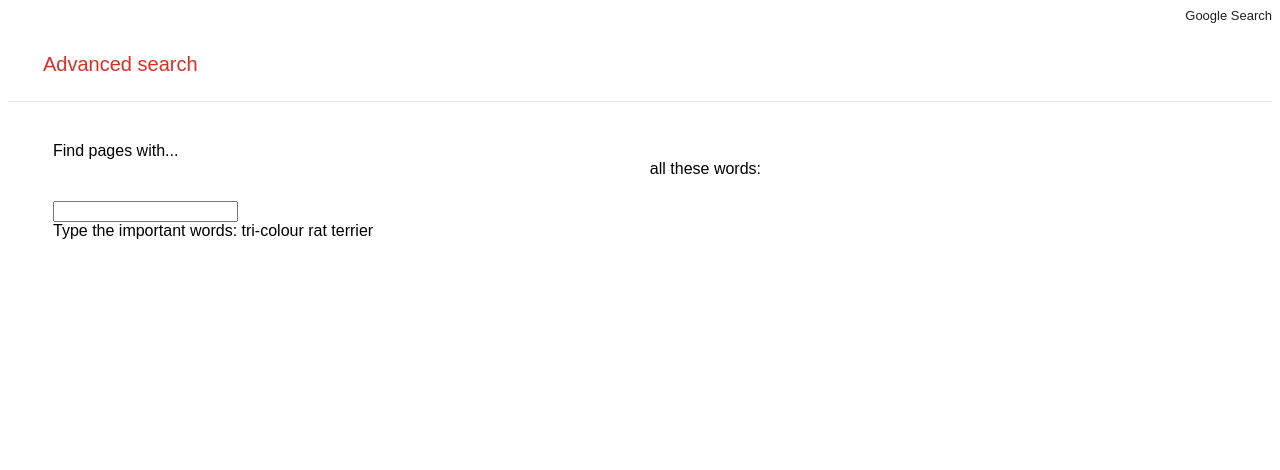
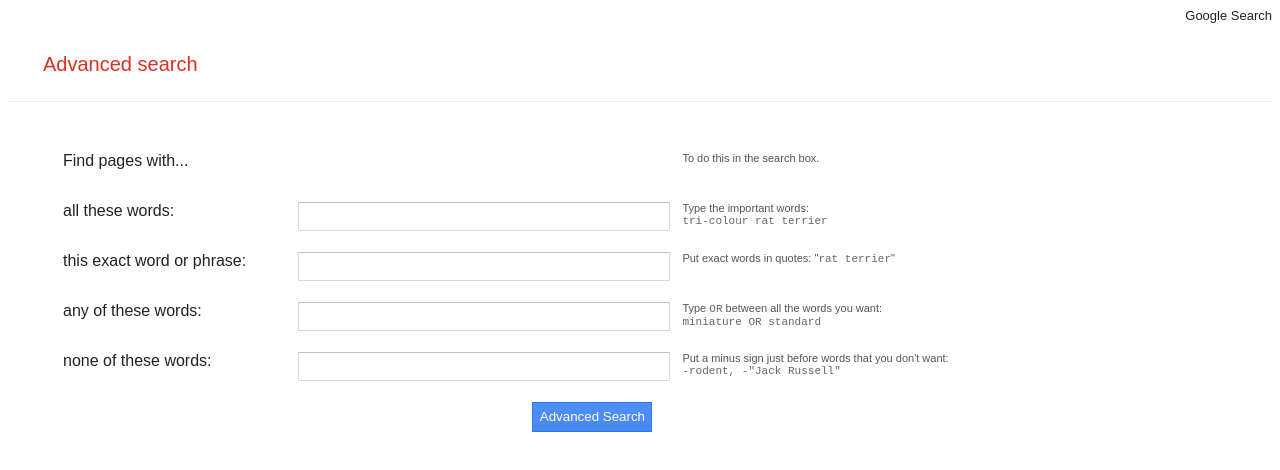
Before and after one commit to udson/CS50W_search, a plain HTML site: page advanced_search.html in a window 1280 px wide. Drawn offline with Linux system fonts and the light colour scheme.

Commit message:
Conclusão da página advanced search.

```diff
--- a/advanced_search.html
+++ b/advanced_search.html
@@ -24,14 +24,83 @@
             }
             .form_item {
                 font-family: arial,sans-serif;
+                width: 90%;
+            }
+            .form_item:after {
+                content: "";
+                display: table;
+                clear: both;
             }
             .fi_left {
                 float: left;
-                /* display: inline-block; */
-                min-width: 167px;
-                min-height: 41px;
+                width: 20%;
+                padding: 10px;
+                height: 30px;
+                display: table-cell;
                 vertical-align: middle;
-                width: 50%;
+                color: #222;
+            }
+            .fi_middle {
+                float: left;
+                width: 33%;
+                padding: 10px;
+                height: 30px;
+                display: table-cell;
+                vertical-align: middle;
+            }
+            .fi_right {
+                float: left;
+                width: 25%;
+                padding: 10px;
+                margin-left: 10px;
+                height: 30px;
+                display: table-cell;
+                color: #555;
+                font-size: 11px;
+                vertical-align: middle;
+            }
+            .text_input {
+                width: 100%;
+                border-radius: 1px;
+                border: 1px solid #d9d9d9;
+                border-top: 1px solid #c0c0c0;
+                font-size: 13px;
+                height: 25px;
+                padding: 1px 8px;
+            }
+            .text_input:focus {
+                box-shadow: inset 0 1px 2px rgb(0 0 0 / 30%);
+                border: 1px solid #4d90fe;
+                outline: none;
+            }
+            .span_text {
+                color: #666;
+                font-family: monospace;
+                font-size: 11px;
+                white-space: pre;
+            }
+            .advanced_button {
+                box-shadow: none;
+                background-color: #4d90fe;
+                background-image: -webkit-linear-gradient(top,#4d90fe,#4787ed);
+                border: 1px solid #3079ed;
+                color: #fff;
+            }
+            .advanced_button:hover {
+                background-color: #357ae8;
+                border: 1px solid #2f5bb7;
+                border-image: initial;
+            }
+            .advanced_button:active {
+                box-shadow: inset 0 1px 2px rgb(0 0 0 / 30%);
+                background: #357ae8;
+                border: 1px solid #2f5bb7;
+                border-top: 1px solid #2f5bb7;
+            }
+            .advanced_button:focus {
+                box-shadow: inset 0 0 0 1px #fff;
+                border: rgba(0,0,0,0) solid 1px;
+                outline: rgba(0,0,0,0) 0;
             }
         </style>
     </head>
@@ -53,7 +122,7 @@
                         &nbsp;
                     </div>
                     <div class="fi_right">
-
+                        To do this in the search box.
                     </div>
                 </div>
                 <div class="form_item">
@@ -61,10 +130,52 @@
                         <label for="as_q">all these words:</label>
                     </div>
                     <div class="fi_middle">
-                        <input type="text" id="as_q" name="as_q">
+                        <input class="text_input" type="text" id="as_q" name="as_q">
                     </div>
                     <div class="fi_right">
-                        Type the important words:  <span class="BFlQMb">tri-colour rat terrier</span>
+                        Type the important words:  <span class="span_text">tri-colour rat terrier</span>
+                    </div>
+                </div>
+                <div class="form_item">
+                    <div class="fi_left">
+                        <label for="as_epq">this exact word or phrase:</label>
+                    </div>
+                    <div class="fi_middle">
+                        <input class="text_input" type="text" id="as_epq" name="as_epq">
+                    </div>
+                    <div class="fi_right">
+                        Put exact words in quotes:  "<span class="span_text">rat terrier</span>"
+                    </div>
+                </div>
+                <div class="form_item">
+                    <div class="fi_left">
+                        <label for="as_oq">any of these words:</label>
+                    </div>
+                    <div class="fi_middle">
+                        <input class="text_input" type="text" id="as_oq" name="as_oq">
+                    </div>
+                    <div class="fi_right">
+                        Type <span class="span_text">OR</span> between all the words you want:  <span class="span_text">miniature OR standard</span>
+                    </div>
+                </div>
+                <div class="form_item">
+                    <div class="fi_left">
+                        <label for="as_eq">none of these words:</label>
+                    </div>
+                    <div class="fi_middle">
+                        <input class="text_input" type="text" id="as_eq" name="as_eq">
+                    </div>
+                    <div class="fi_right">
+                        Put a minus sign just before words that you don't want:  <span class="span_text">-rodent, -"Jack Russell"</span>
+                    </div>
+                </div>
+                <div class="form_item">
+                    <div class="fi_left">
+                    </div>
+                    <div class="fi_middle" style="text-align:right">
+                        <input class="advanced_button" style="-webkit-user-select:none;user-select:none;line-height:100%;height:30px;min-width:120px" value="Advanced Search" type="submit">
+                    </div>
+                    <div class="fi_right">
                     </div>
                 </div>
             </form>
```
